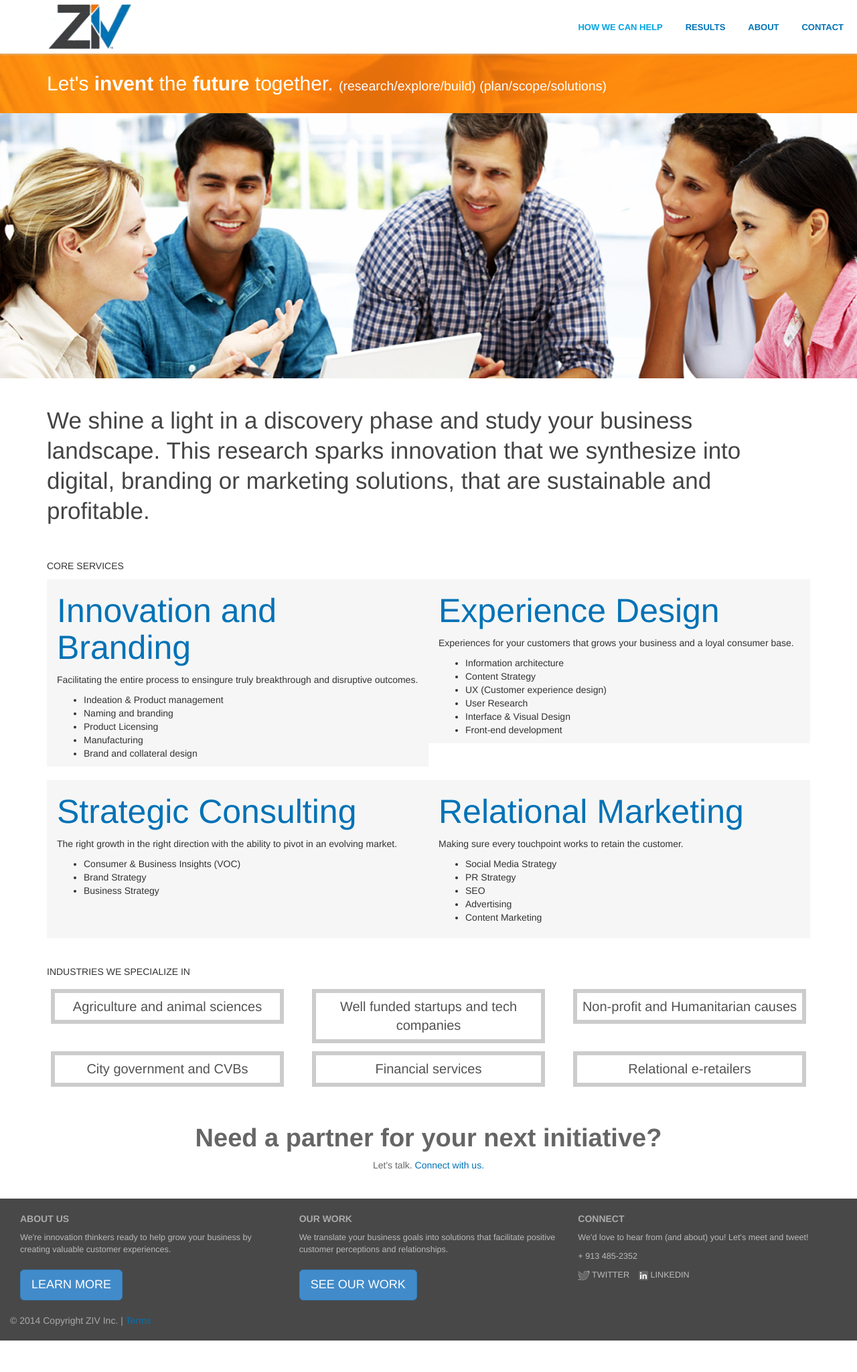
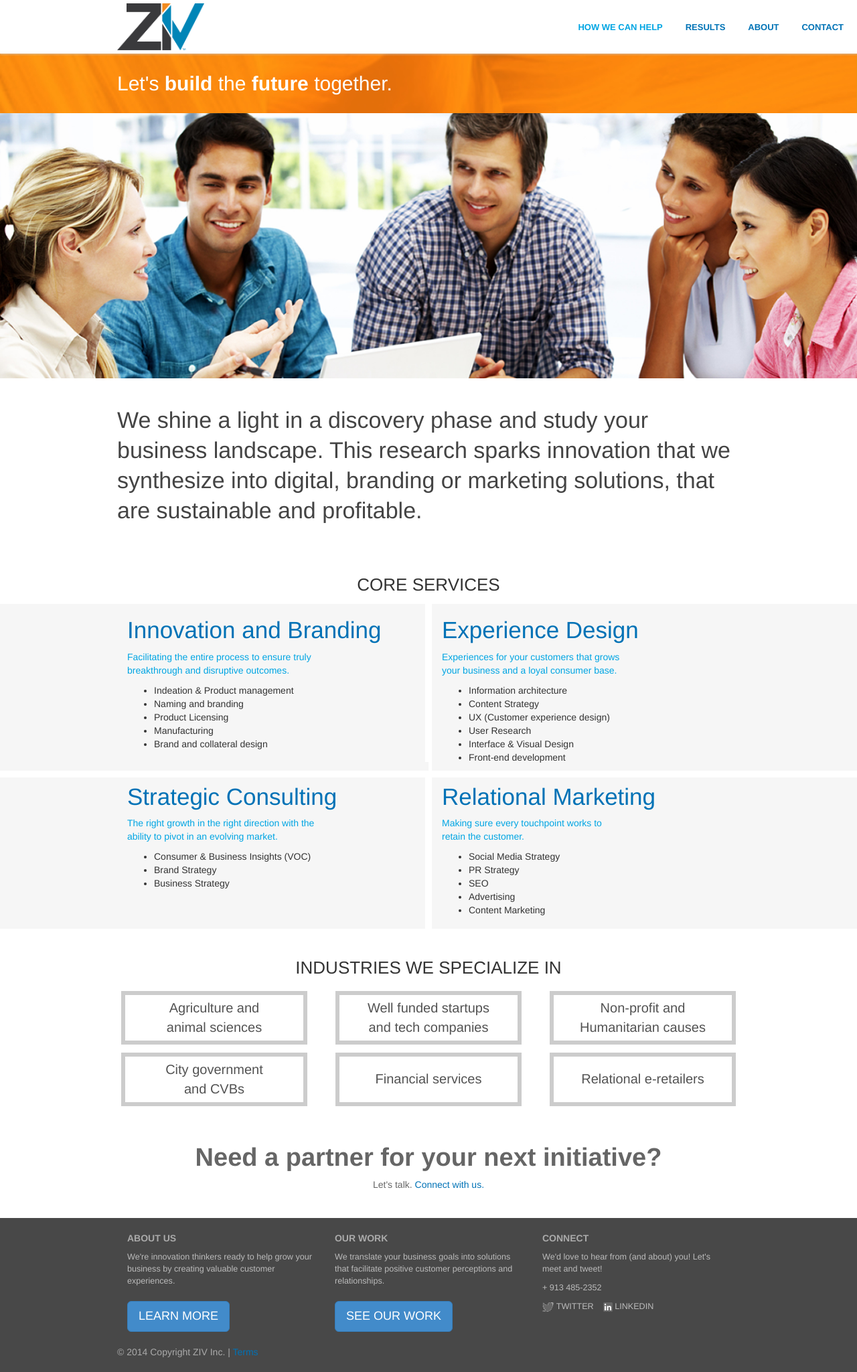
Before and after one commit to llovejoy/ziv, a PHP site: page /ziv/how-we-can-help in a window 1280 px wide. Shown: the whole page at 67% size. Before the commit the page ends 2002 px from the top, so only its background shows below. Run offline with PHP 8.4, Linux system fonts and the light colour scheme.

Commit message:
formatting changes

```diff
--- a/css/style.css
+++ b/css/style.css
@@ -7,8 +7,12 @@ a {
 	color: #0072B6;
 }
 
+.container {
+    max-width: 960px !important;
+}
+
 .column-header {
-	font-size: 50px;
+	font-size: 35px;
 	font-weight: 100 !important;
 	color: #0072B6;
 }
@@ -136,7 +140,7 @@ a {
 }
 
 .text-home-lead-body {
-	font-size: 44.5px;
+	font-size: 40px;
 	color: #444444;
 	font-weight: 200;
 }
@@ -162,7 +166,7 @@ a {
 }
 
 .home-sections p {
-	font-size: 25px;
+	font-size: 20px;
 }
 
 
@@ -178,11 +182,9 @@ a {
 }
 
 .grey-blocks .row {
-	padding-top: 20px;
 }
 
 .grey-blocks .col-sm-6 {
-	background-color: #F6F6F6;
 	display: table-cell;
 	min-height: 236px;
 }
@@ -194,6 +196,7 @@ a {
 	font-size: 20px;
 	text-align: center;
 	color: #535353;
+    min-height: 80px;
 }
 
 
@@ -202,6 +205,7 @@ a {
 	color: #0071B8;
 	font-size: 30px;
 	margin-bottom: 2px;
+    font-weight: 700;
 }
 
 .results-body-paragraph {
@@ -244,6 +248,7 @@ a {
 }
 
 #slider-pag-forward:hover, #slider-pag-backward:hover { cursor: pointer; }
+#slider-pag-number { color: #0071B8; }
 
 .feature-heading {
 	font-size: 16px;
@@ -378,6 +383,12 @@ input {
 	color: #AAAAAA;
 }
 
+.footer-wrapper {
+    width: 100%;
+    max-width: 960px;
+    margin: 0 auto;
+}
+
 .footer strong {
 	color: #AAAAAA;
 }
@@ -400,3 +411,12 @@ input {
    height: 0;
    clear: both;
 }
+
+.cap-subtitle {
+    text-align: center;
+    font-size: 26px;
+}
+
+.core-service-intro {
+    color: #00A5E3;
+}
--- a/footer.php
+++ b/footer.php
@@ -1,4 +1,6 @@
 		<footer class="footer" role="contentinfo">
+
+            <div class="footer-wrapper">
 
                 <div class="container-fluid">
                     <div class="col-sm-4">
@@ -27,6 +29,8 @@
                         <?php echo date( 'Y'); ?> Copyright ZIV Inc. | <a href="#">Terms</a>
                     </div>
                     <!-- /copyright -->
+                </div>
+
             </div>
 
 		</footer>
--- a/header.php
+++ b/header.php
@@ -26,6 +26,7 @@
 		<script src="../js/vendor/jquery.js"></script>
         <script src="../js/vendor/modernizr-2.6.2.min.js"></script>
 		<script src="../js/vendor/bootstrap.js"></script>
+        <script src="../js/vendor/textFit.min.js"></script>
     </head>
     <body>
 
@@ -38,8 +39,8 @@
 					<li><a href="<?php echo $dom; ?>contact">contact</a></li>
 				</ul>
 				<div class="container">
-					<a href="http://www.nathanfrancy.com/test/ziv/index.php">
-						<img src="http://www.nathanfrancy.com/test/ziv/img/logo.png" class="logo-img">
+					<a href="<?php echo $dom; ?>index.php">
+						<img src="<?php echo $dom; ?>img/logo.png" class="logo-img">
 					</a>
 				</div>
 			</div>
--- a/how-we-can-help/index.php
+++ b/how-we-can-help/index.php
@@ -1,12 +1,24 @@
 <?php
 require('../header.php');
+
+// Initialize keywords
+$first_keyword_array = array("invent", "research", "explore", "build");
+$second_keyword_array = array("future", "plan", "scope", "solutions");
+
+// Get random index from the arrays
+$first_keyword_index = array_rand($first_keyword_array);
+$second_keyword_index = array_rand($second_keyword_array);
+
+// Assign keyword to variable
+$first_keyword = $first_keyword_array[$first_keyword_index];
+$second_keyword = $second_keyword_array[$second_keyword_index];
 ?>
 
 <div class="container-hwch-body">
 
 	<div class="top-bar">
 		<div class="container">
-			<h2>Let's <strong>invent</strong> the <strong>future</strong> together. <small>(research/explore/build) (plan/scope/solutions)</small></h2>
+			<h2>Let's <strong><?php echo $first_keyword; ?></strong> the <strong><?php echo $second_keyword; ?></strong> together.</h2>
 		</div>
 	</div>
 
@@ -15,18 +27,20 @@ require('../header.php');
 	<br><br>
 
 	<div class="container">
-		<h3 class="hwch-lead">We shine a light in a discovery phase and study your business landscape. This research sparks innovation that we synthesize into digital, branding or marketing solutions, that are sustainable and profitable.</h3>
+		<h3 class="hwch-lead">We shine a light in a discovery phase and study your<br> business landscape. This research sparks innovation that we<br> synthesize into digital, branding or marketing solutions, that<br> are sustainable and profitable.</h3>
 	</div>
 
-	<br>
+	<br><br><br>
 
+    <p class="cap-subtitle">CORE SERVICES</p>
+    <div style="background-color: #F6F6F6; width: 100%; max-width: 100%;">
         <div class="container-fluid grey-blocks">
             <div class="row">
                 <div class="container">
-				<p>CORE SERVICES</p>
-				<div class="col-sm-6">
+
+                    <div class="col-sm-6" style="border-right: 5px white solid;">
                         <h3 class="column-header">Innovation and Branding</h3>
-					<p>Facilitating the entire process to ensingure truly breakthrough and disruptive outcomes.</p>
+                        <p class="core-service-intro">Facilitating the entire process to ensure truly<br>breakthrough and disruptive outcomes.</p>
                         <ul>
                             <li>Indeation &amp; Product management</li>
                             <li>Naming and branding</li>
@@ -35,9 +49,10 @@ require('../header.php');
                             <li>Brand and collateral design</li>
                         </ul>
                     </div>
-				<div class="col-sm-6">
+
+                    <div class="col-sm-6" style="border-left: 5px white solid;">
                         <h3 class="column-header">Experience Design</h3>
-					<p>Experiences for your customers that grows your business and a loyal consumer base.</p>
+                        <p class="core-service-intro">Experiences for your customers that grows<br>your business and a loyal consumer base.</p>
                         <ul>
                             <li>Information architecture</li>
                             <li>Content Strategy</li>
@@ -49,20 +64,21 @@ require('../header.php');
                     </div>
                 </div>
             </div>
-		<div class="row">
+             <div style="position: absolute;left: 0; width: 100%; height: 10px; background-color: white;"></div>
+            <div class="row" class="padding-top: 0px !important;">
                 <div class="container">
-				<div class="col-sm-6">
+                    <div class="col-sm-6" style="border-right: 5px white solid;">
                         <h3 class="column-header">Strategic Consulting</h3>
-					<p>The right growth in the right direction with the ability to pivot in an evolving market.</p>
+                        <p class="core-service-intro">The right growth in the right direction with the<br>ability to pivot in an evolving market.</p>
                         <ul>
                             <li>Consumer &amp; Business Insights (VOC)</li>
                             <li>Brand Strategy</li>
                             <li>Business Strategy</li>
                         </ul>
                     </div>
-				<div class="col-sm-6">
+                        <div class="col-sm-6" style="border-left: 5px white solid;">
                             <h3 class="column-header">Relational Marketing</h3>
-					<p>Making sure every touchpoint works to retain the customer.</p>
+                            <p class="core-service-intro">Making sure every touchpoint works to<br>retain the customer.</p>
                             <ul>
                                 <li>Social Media Strategy</li>
                                 <li>PR Strategy</li>
@@ -74,24 +90,26 @@ require('../header.php');
                 </div>
             </div>
         </div>
+    </div>
 
 	<br><br>
+
         <div class="container">
-		<p>INDUSTRIES WE SPECIALIZE IN</p>
+            <p class="cap-subtitle">INDUSTRIES WE SPECIALIZE IN</p>
             <div class="row">
                 <div class="col-sm-4">
-				<div class="bordered-block">Agriculture and animal sciences</div>
+                    <div class="bordered-block">Agriculture and<br>animal sciences</div>
                 </div>
                 <div class="col-sm-4">
-				<div class="bordered-block">Well funded startups and tech companies</div>
+                    <div class="bordered-block">Well funded startups<br>and tech companies</div>
                 </div>
                 <div class="col-sm-4">
-				<div class="bordered-block">Non-profit and Humanitarian causes</div>
+                    <div class="bordered-block">Non-profit and<br>Humanitarian causes</div>
                 </div>
             </div>
             <div class="row">
                 <div class="col-sm-4">
-				<div class="bordered-block">City government and CVBs</div>
+                    <div class="bordered-block">City government<br>and CVBs</div>
                 </div>
                 <div class="col-sm-4">
                     <div class="bordered-block">Financial services</div>
@@ -111,6 +129,10 @@ require('../header.php');
 
 <script>
 $(".menu li:nth-child(1) a").addClass("active-menu-item");
+
+textFit($('.hwch-lead'), { multiLine : true, maxFontSize: 34})
+textFit($('.core-service-intro'), { multiLine : true, maxFontSize: 14})
+textFit($('.bordered-block'), { multiLine : true, maxFontSize: 20, minFontSize: 20, alignVert: true})
 </script>
 
 <?php
```
Also changed, not shown: about/index.php (+17 -5 lines), contact/index.php (+13 -2 lines), index.php (+11 -5 lines), results/index.php (+5 -3 lines), img/logo.png, js/vendor/textFit.min.js (added), 1 other file. Lines whose indentation alone changed are shown as unchanged.
